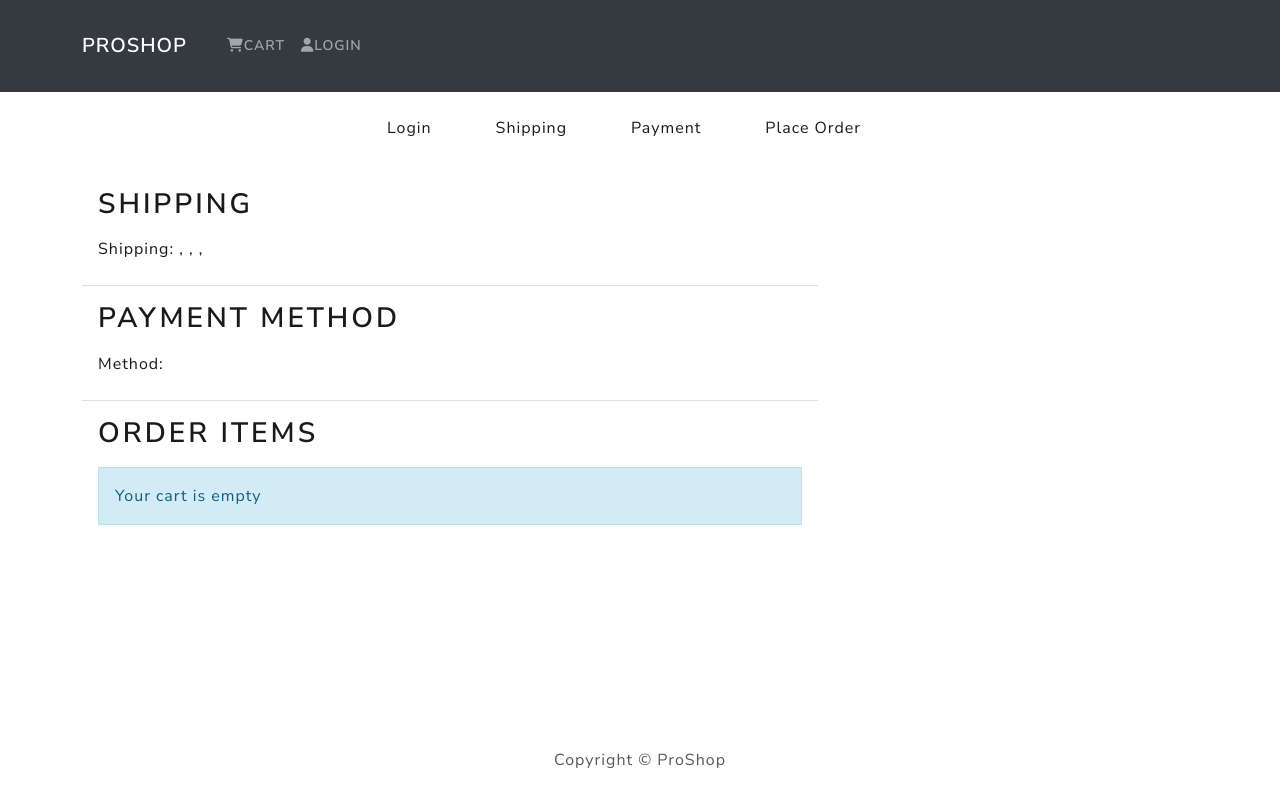
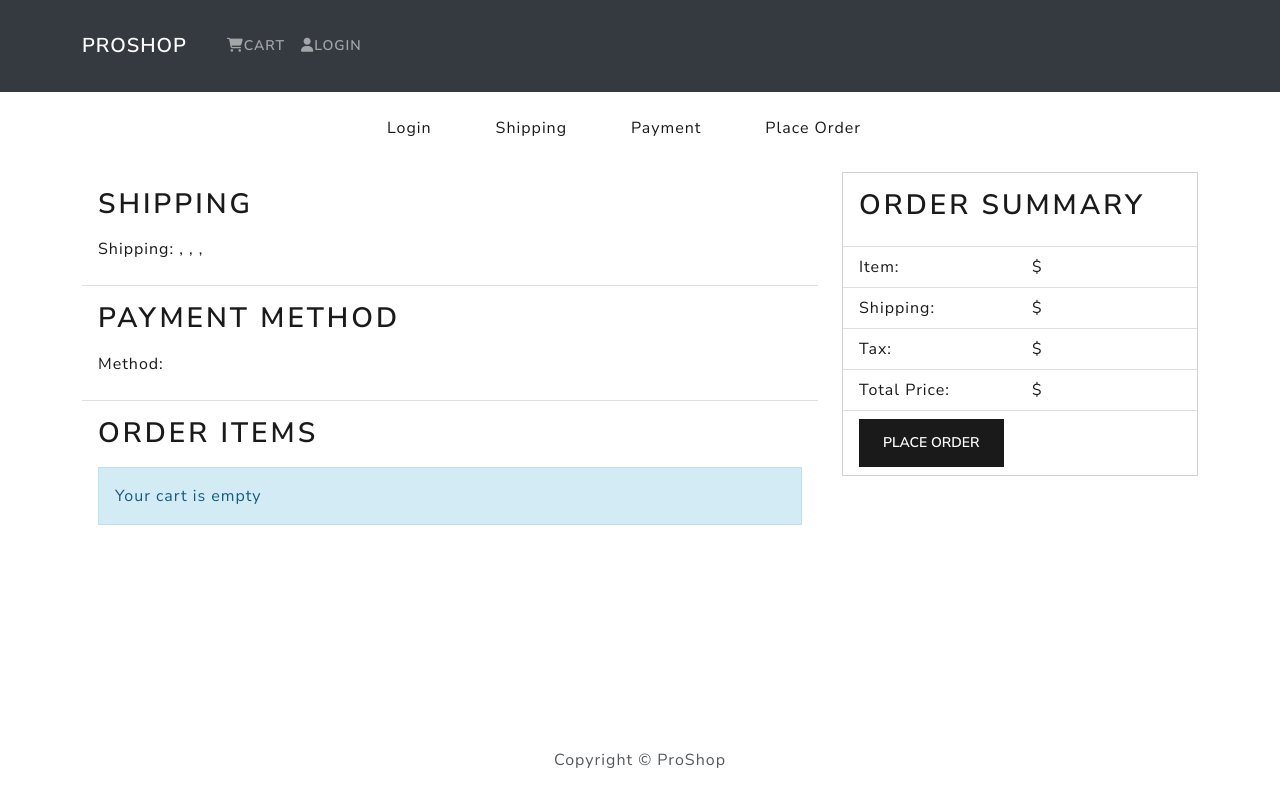
Before and after one commit to nprasad2077/ecommerce, a React (Vite) app: page /placeorder in a window 1280 px wide. Built offline with nearby package versions, Linux system fonts and the light colour scheme.

Commit message:
order screen details progress

```diff
--- a/src/screens/PlaceorderScreen/PlaceorderScreen.jsx
+++ b/src/screens/PlaceorderScreen/PlaceorderScreen.jsx
@@ -68,6 +68,48 @@ const PlaceorderScreen = () => {
             </Col>
 
             <Col md={4}>
+                <Card>
+                    <ListGroup variant='flush'>
+                        <ListGroupItem>
+                            <h2>Order Summary</h2>
+                        </ListGroupItem>
+
+                        <ListGroupItem>
+                            <Row>
+                                <Col>Item: </Col>
+                                <Col>${cart.itemsPrice}</Col>
+                            </Row>
+                        </ListGroupItem>
+
+                        <ListGroupItem>
+                            <Row>
+                                <Col>Shipping: </Col>
+                                <Col>${cart.shippingPrice}</Col>
+                            </Row>
+                        </ListGroupItem>
+
+                        <ListGroupItem>
+                            <Row>
+                                <Col>Tax:</Col>
+                                <Col>${cart.taxPrice}</Col>
+                            </Row>
+                        </ListGroupItem>
+
+                        <ListGroupItem>
+                            <Row>
+                                <Col>Total Price:</Col>
+                                <Col>${cart.totalPrice}</Col>
+                            </Row>
+                        </ListGroupItem>
+
+                        <ListGroupItem>
+                            <Button>
+                                Place Order
+                            </Button>
+                        </ListGroupItem>
+
+                    </ListGroup>
+                </Card>
             </Col>
         </Row>
     </div>
```
